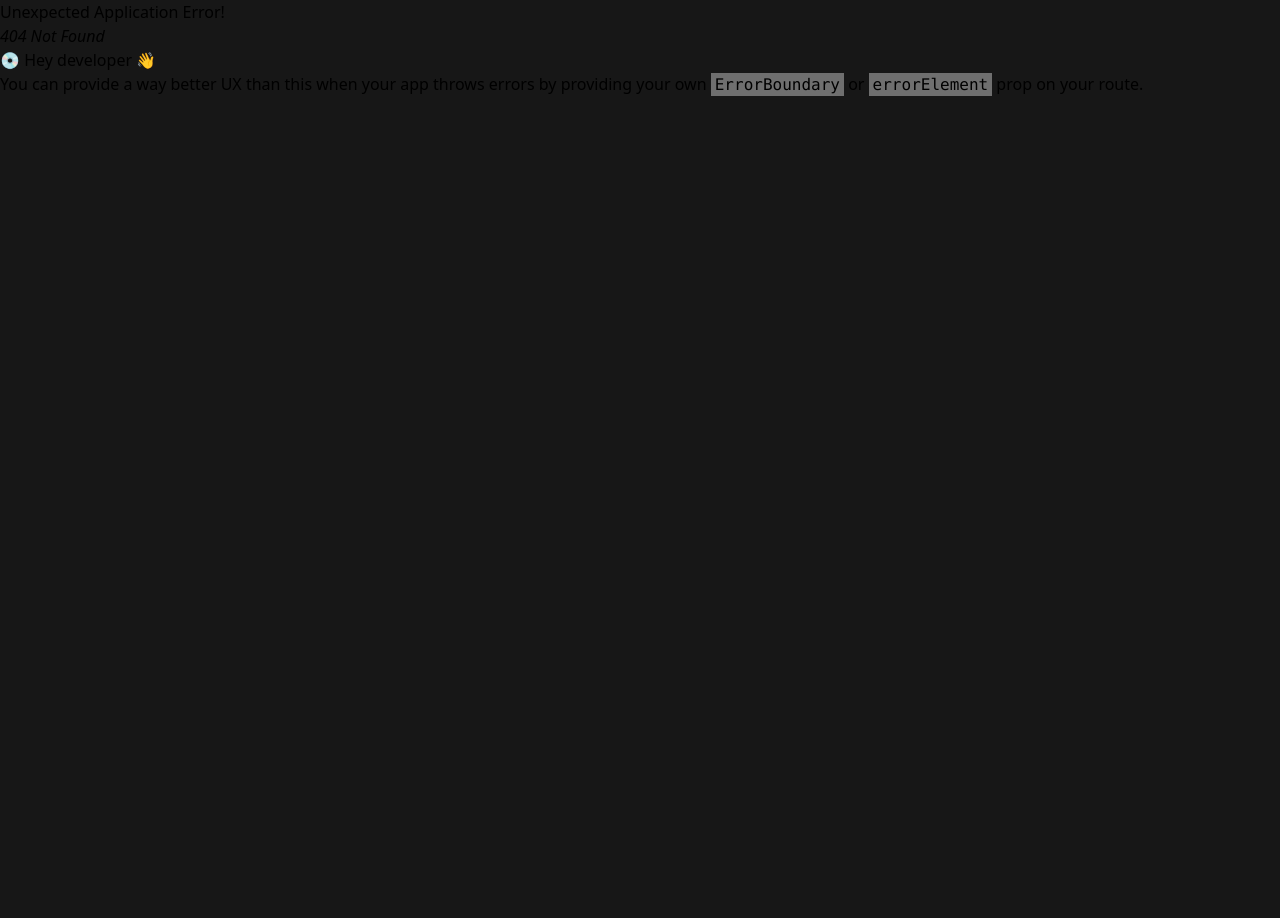
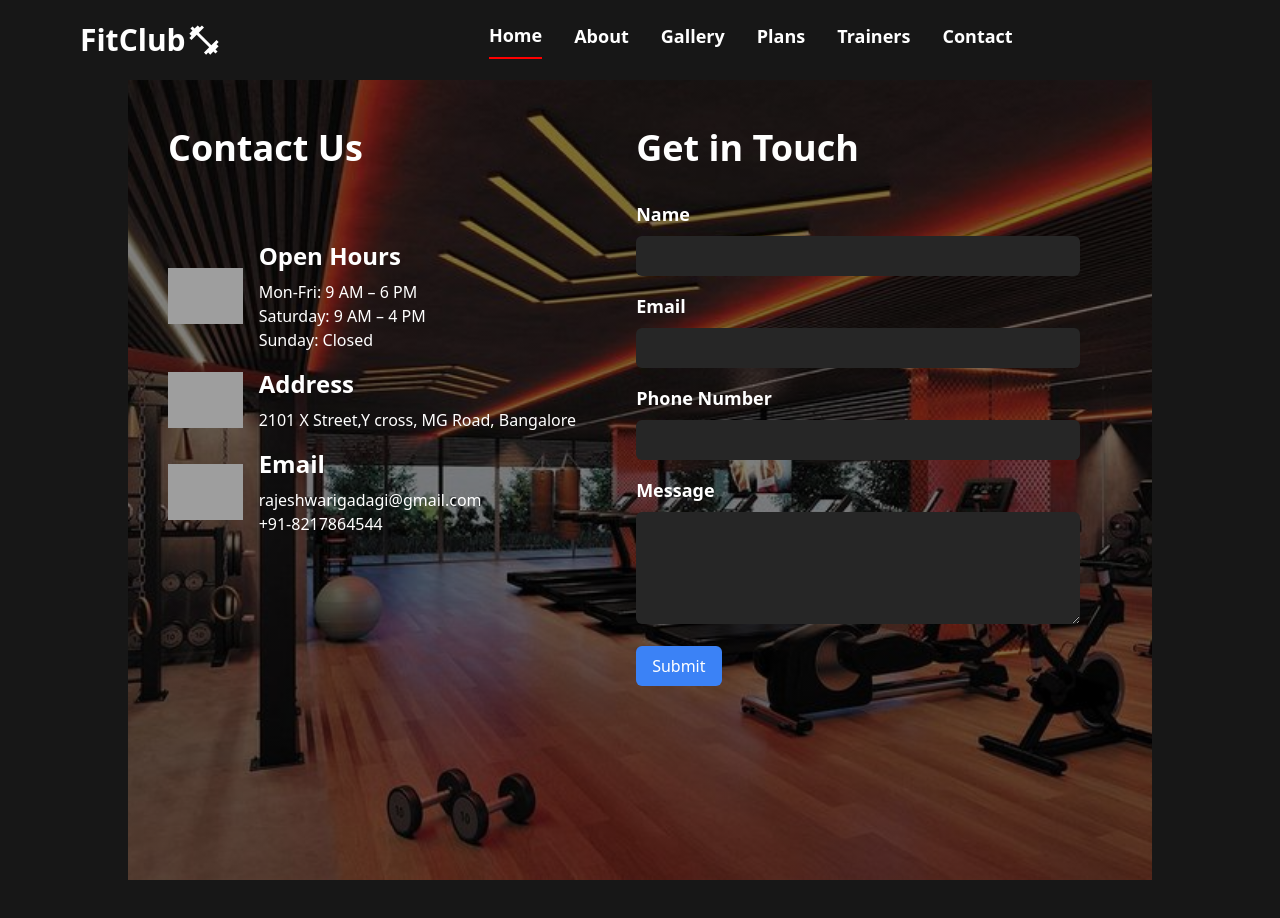
Before and after one commit to rajeshwari2538/Fitness-App, a React (Create React App) app: page /contact in a window 1280 px wide. Before the commit this address had no page. Shown: the top 918 px of the page. Before the commit the page ends 800 px from the top, so only its background shows below. Built offline with nearby package versions, Linux system fonts and the light colour scheme; grey boxes are pictures that could not be loaded.

Commit message:
implement Contact page

```diff
--- /dev/null
+++ b/src/components/Contact.js
@@ -0,0 +1,89 @@
+import React, { useEffect, useState } from 'react';
+import contactBg from '../assets/contact-bg.jpg';
+
+const Contact = () => {
+  const [isSmallScreen, setIsSmallScreen] = useState(false);
+
+  useEffect(() => {
+    const handleResize = () => {
+      setIsSmallScreen(window.innerWidth <= 640);
+    };
+
+    handleResize();
+
+    window.addEventListener('resize', handleResize);
+
+    return () => {
+      window.removeEventListener('resize', handleResize);
+    };
+  }, []);
+
+  return (
+    <div
+      className={`bg-cover bg-center w-full sm:w-[80%] mx-auto min-h-screen`}
+      style={{
+        backgroundImage: !isSmallScreen && `linear-gradient(rgba(0,0,0,0.5), rgba(0,0,0,0.5)), url(${contactBg})`,
+      }}
+    >
+      <div className="flex justify-center items-center h-full">
+        <div className="max-w-full sm:max-w-6xl mx-auto px-6 py-10 md:px-4 md:py-12 flex flex-col sm:flex-row">
+          <div className="w-full sm:w-1/2 pr-0 sm:pr-12 mb-8 sm:mb-0">
+            <h2 className="text-2xl md:text-4xl font-bold mb-2 md:mb-8 text-white">Contact Us</h2>
+            <div className="text-white py-10 pr-2">
+              <div className="flex items-center mb-8 md:mb-4">
+                 <img src='https://cdn-icons-png.freepik.com/512/8476/8476964.png' className='h-14 mr-4'/>
+                 <div>
+                   <p className="md:text-2xl text-xl font-bold mb-4 md:mb-2">Open Hours</p>
+                   <ul>
+                     <li>Mon-Fri: 9 AM – 6 PM</li>
+                     <li>Saturday: 9 AM – 4 PM</li>
+                     <li>Sunday: Closed</li>
+                   </ul>
+                 </div>
+              </div>
+              <div className="flex items-center mb-8 md:mb-4">
+                <img src='https://cdn-icons-png.flaticon.com/512/4942/4942069.png' className='h-14 mr-4'/>
+                <div>
+                  <p className='text-xl md:text-2xl font-bold mb-2'>Address</p>
+                  <p>2101 X Street,Y cross, MG Road, Bangalore</p>
+                </div>
+              </div>
+              <div className="flex items-center">
+                <img src='https://cdn.pixabay.com/photo/2016/06/13/17/30/mail-1454731_640.png' className='h-14 mr-4'/>
+                <div>
+                  <p className='md:text-2xl text-xl font-bold mb-2'>Email</p>
+                  <p>rajeshwarigadagi@gmail.com</p>
+                  <p>+91-8217864544</p>
+                </div>
+              </div>
+            </div>
+          </div>
+          <div className="w-full sm:w-[30rem] pr-0 sm:pr-8">
+            <h2 className="md:text-4xl text-2xl font-bold mb-8 text-white">Get in Touch</h2>
+            <form className="space-y-4">
+              <div>
+                <label htmlFor="name" className="block text-lg font-bold text-white mb-2">Name</label>
+                <input type="text" id="name" name="name" className="w-full bg-neutral-800 text-white rounded-md p-2" />
+              </div>
+              <div>
+                <label htmlFor="email" className="block text-lg font-bold text-white mb-2">Email</label>
+                <input type="email" id="email" name="email" className="w-full bg-neutral-800 text-white rounded-md p-2" />
+              </div>
+              <div>
+                <label htmlFor="phone" className="block text-lg font-bold text-white mb-2">Phone Number</label>
+                <input type="tel" id="phone" name="phone" className="w-full bg-neutral-800 text-white rounded-md p-2" />
+              </div>
+              <div>
+                <label htmlFor="message" className="block text-lg font-bold text-white mb-2">Message</label>
+                <textarea id="message" name="message" rows="4" className="w-full bg-neutral-800 text-white rounded-md p-2"></textarea>
+              </div>
+              <button type="submit" className="bg-blue-500 text-white py-2 px-4 rounded-md hover:bg-blue-600">Submit</button>
+            </form>
+          </div>
+        </div>
+      </div>
+    </div>
+  );
+};
+
+export default Contact;
--- a/src/index.js
+++ b/src/index.js
@@ -8,6 +8,7 @@ import About from './components/About';
 import Gallery from "./components/Gallery"
 import Plans from "./components/Plans"
 import Trainers from "./components/Trainers"
+import Contact from "./components/Contact"
 
 
 const appRouter = createBrowserRouter([
@@ -35,6 +36,10 @@ const appRouter = createBrowserRouter([
         path: "/trainers",
         element: <Trainers />
       },
+      {
+        path: "/contact",
+        element: <Contact />
+      },
     ]
   }
 ])
```
Also changed, not shown: src/assets/contact-bg.jpg (added).
